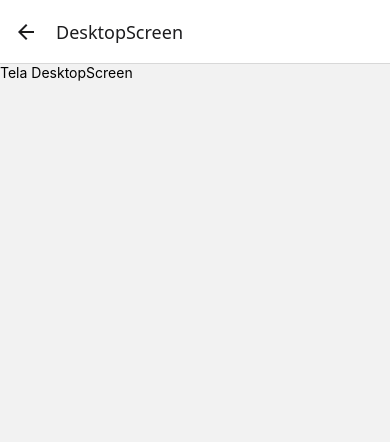
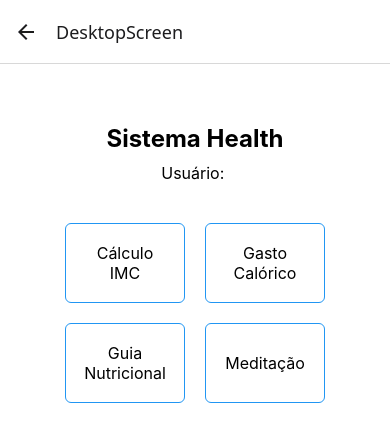
Before and after one commit to ArthurSoaresLima/Sistema_Heath, a React Native app: screen /DesktopScreen in a window 390 px wide. Shown: the top 442 px of the page. Built offline with nearby package versions, Linux system fonts and the light colour scheme.

Commit message:
Criação da área do usuário

```diff
--- a/package.json
+++ b/package.json
@@ -18,9 +18,9 @@
     "react": "19.0.0",
     "react-dom": "19.0.0",
     "react-native": "0.79.3",
-    "react-native-web": "^0.20.0",
+    "react-native-safe-area-context": "5.4.0",
     "react-native-screens": "~4.11.1",
-    "react-native-safe-area-context": "5.4.0"
+    "react-native-web": "^0.20.0"
   },
   "devDependencies": {
     "@babel/core": "^7.20.0"
--- /dev/null
+++ b/src/context/UserContext.js
@@ -0,0 +1,12 @@
+import React, { createContext, useState } from 'react';
+
+export const UserContext = createContext();
+
+export const UserProvider = ({ children }) => {
+  const [username, setUsername] = useState('');
+  return (
+    <UserContext.Provider value={{ username, setUsername }}>
+      {children}
+    </UserContext.Provider>
+  );
+};
--- a/src/screens/DesktopScreen.js
+++ b/src/screens/DesktopScreen.js
@@ -1,9 +1,77 @@
-import { View,Text, Button, TextInput } from "react-native";
 
-export default function DesktopScreen({navigation}){
-    return(
-        <View>
-            <Text >Tela DesktopScreen</Text>
-        </View>
-    )
+import React, { useContext } from 'react';
+import { View, Text, TouchableOpacity, StyleSheet } from 'react-native';
+import { useNavigation } from '@react-navigation/native';
+import { UserContext } from '../context/UserContext';
+
+export default function DesktopScreen() {
+  const navigation = useNavigation();
+  const { username } = useContext(UserContext);
+
+  return (
+    <View style={styles.container}>
+      <Text style={styles.titulo}>Sistema Health</Text>
+      <Text style={styles.usuario}>Usuário: {username}</Text>
+
+      <View style={styles.grid}>
+        <TouchableOpacity
+          style={styles.botao}
+          onPress={() => navigation.navigate('CalculoIMCScreen')}>
+          <Text style={styles.botaoTexto}>Cálculo{'\n'}IMC</Text>
+        </TouchableOpacity>
+
+        <TouchableOpacity
+          style={styles.botao}
+          onPress={() => navigation.navigate('GastoCaloricoScreen')}>
+          <Text style={styles.botaoTexto}>Gasto{'\n'}Calórico</Text>
+        </TouchableOpacity>
+
+        <TouchableOpacity style={styles.botao}>
+          <Text style={styles.botaoTexto}>Guia{'\n'}Nutricional</Text>
+        </TouchableOpacity>
+
+        <TouchableOpacity style={styles.botao}>
+          <Text style={styles.botaoTexto}>Meditação</Text>
+        </TouchableOpacity>
+      </View>
+    </View>
+  );
 }
+
+
+const styles = StyleSheet.create({
+  container: {
+    flex: 1,
+    paddingTop: 60,
+    alignItems: 'center',
+    backgroundColor: '#fff',
+  },
+  titulo: {
+    fontSize: 24,
+    fontWeight: 'bold',
+    marginBottom: 10,
+  },
+  usuario: {
+    fontSize: 16,
+    marginBottom: 30,
+  },
+  grid: {
+    flexDirection: 'row',
+    flexWrap: 'wrap',
+    justifyContent: 'center',
+  },
+  botao: {
+    width: 120,
+    height: 80,
+    margin: 10,
+    borderWidth: 1,
+    borderColor: '#2196F3',
+    justifyContent: 'center',
+    alignItems: 'center',
+    borderRadius: 6,
+  },
+  botaoTexto: {
+    textAlign: 'center',
+    fontSize: 16,
+  },
+});
--- a/src/screens/LoginScreen.js
+++ b/src/screens/LoginScreen.js
@@ -1,19 +1,22 @@
 import React from "react";
 import { View,Text, TextInput, StyleSheet, TouchableOpacity } from "react-native";
 
-import { useState } from "react";
-
-
+import { useState, useContext } from "react";//ADICIONADO POR DAMARIS
+import { UserContext } from '../context/UserContext';//ADICIONADO POR DAMARIS
 
 
 export default function LoginScreen({navigation}){
     const [Login, setLogin] = useState()
     const [Senha, setSenha] = useState()
     const [Aviso, setAviso] = useState()
+    const { setUsername } = useContext(UserContext); // ADICIONADO POR DAMARIS
+
 
     const entrada = () => {
         if(Login == "admin" && Senha == "123456"){
-            navigation.navigate ("DesktopScreen");
+            setUsername(Login); //ADICIONADO POR DAMARIS
+            navigation.navigate("DesktopScreen"); // ADICIONADO POR DAMARIS
+
         }else{
             setAviso("Login ou senha inválidos!!")
         }
@@ -42,7 +45,7 @@ export default function LoginScreen({navigation}){
 
 const styles = StyleSheet.create({
     areaTotal: {
-        alignItems: 'center',     // centraliza horizontalmente
+        alignItems: 'center',
         backgroundColor: '#f2f2f2',
 
         marginLeft: 'auto',
```
Also changed, not shown: App.js (+9 -6 lines).
